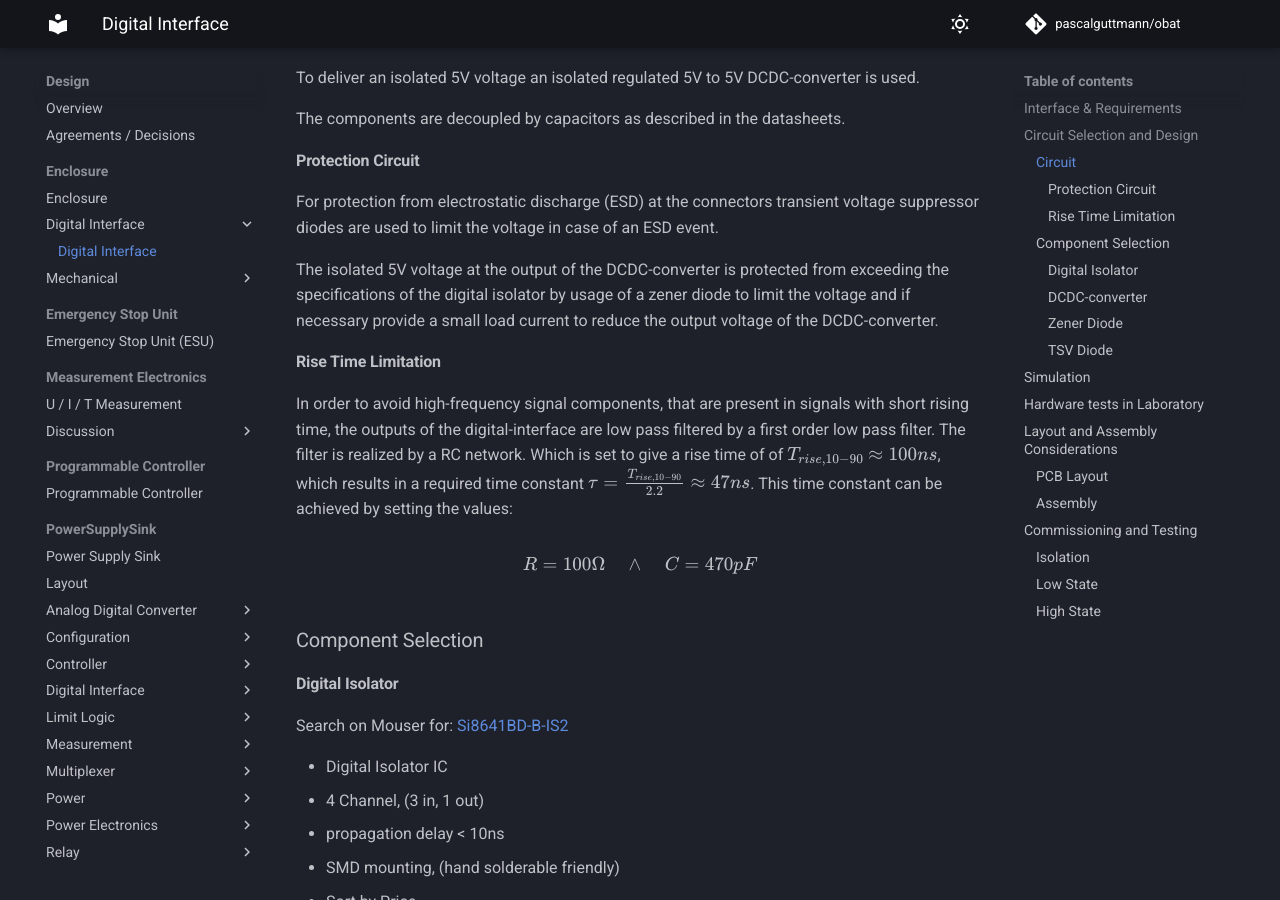
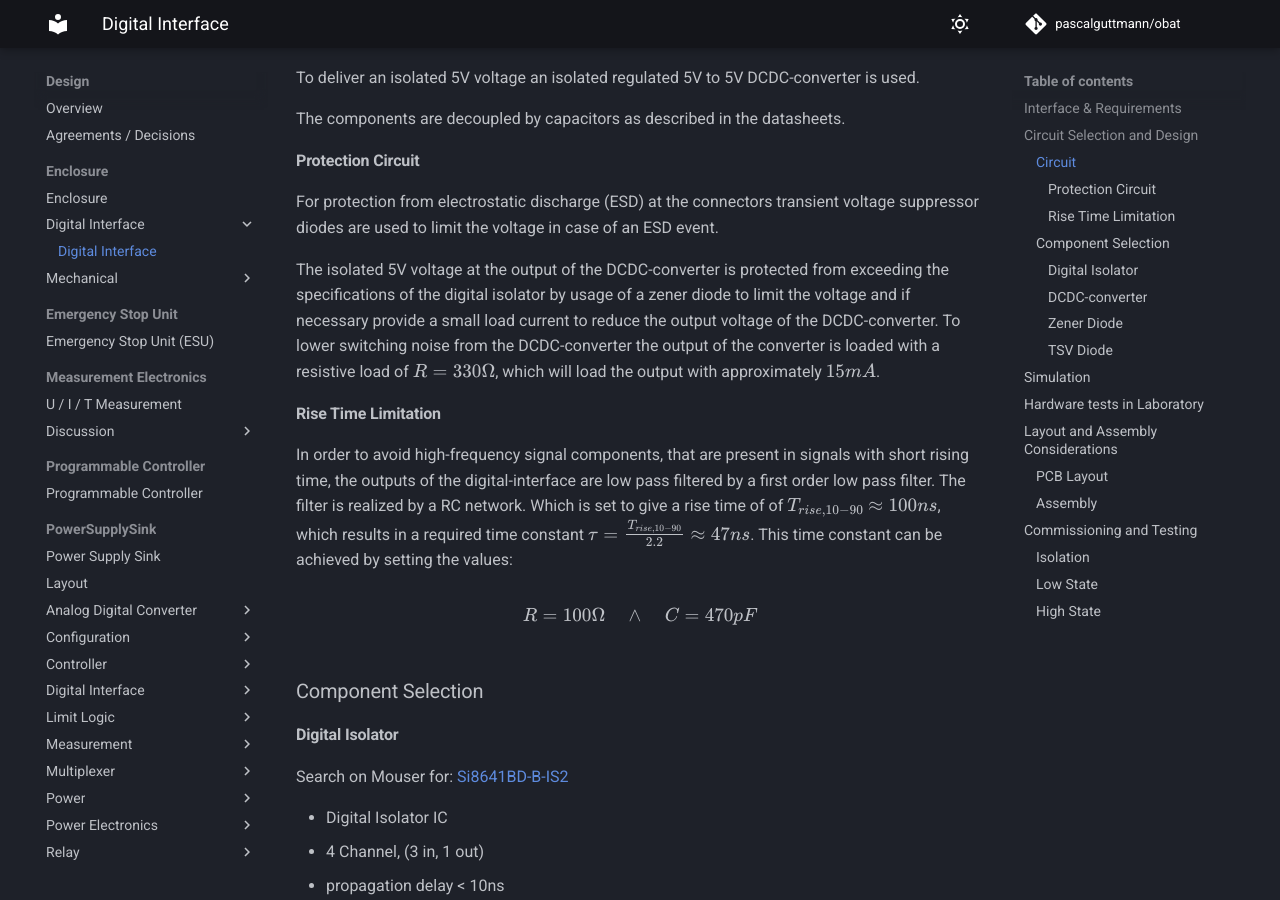
Before and after one commit to pascalguttmann/obat, an MkDocs documentation site: the page built from docs/design/enclosure/digital-interface/digital-interface.md, in a window 1280 px wide and 900 px high, scrolled down 1194 px. Built offline with MkDocs 1.6.1 and Material for MkDocs 9.7.7, drawn with Linux system fonts in a browser that asks for light colours; comment, search, counter and statistics services are not loaded.

Commit message:
add enclosure digital-interface load resistor

```diff
--- a/docs/design/enclosure/digital-interface/digital-interface.md
+++ b/docs/design/enclosure/digital-interface/digital-interface.md
@@ -49,6 +49,9 @@ The isolated 5V voltage at the output of the DCDC-converter is protected from
 exceeding the specifications of the digital isolator by usage of a zener diode
 to limit the voltage and if necessary provide a small load current to reduce
 the output voltage of the DCDC-converter.
+To lower switching noise from the DCDC-converter the output of the converter is
+loaded with a resistive load of $R=330 \Omega$, which will load the output with
+approximately $15mA$.
 
 #### Rise Time Limitation
 
```
